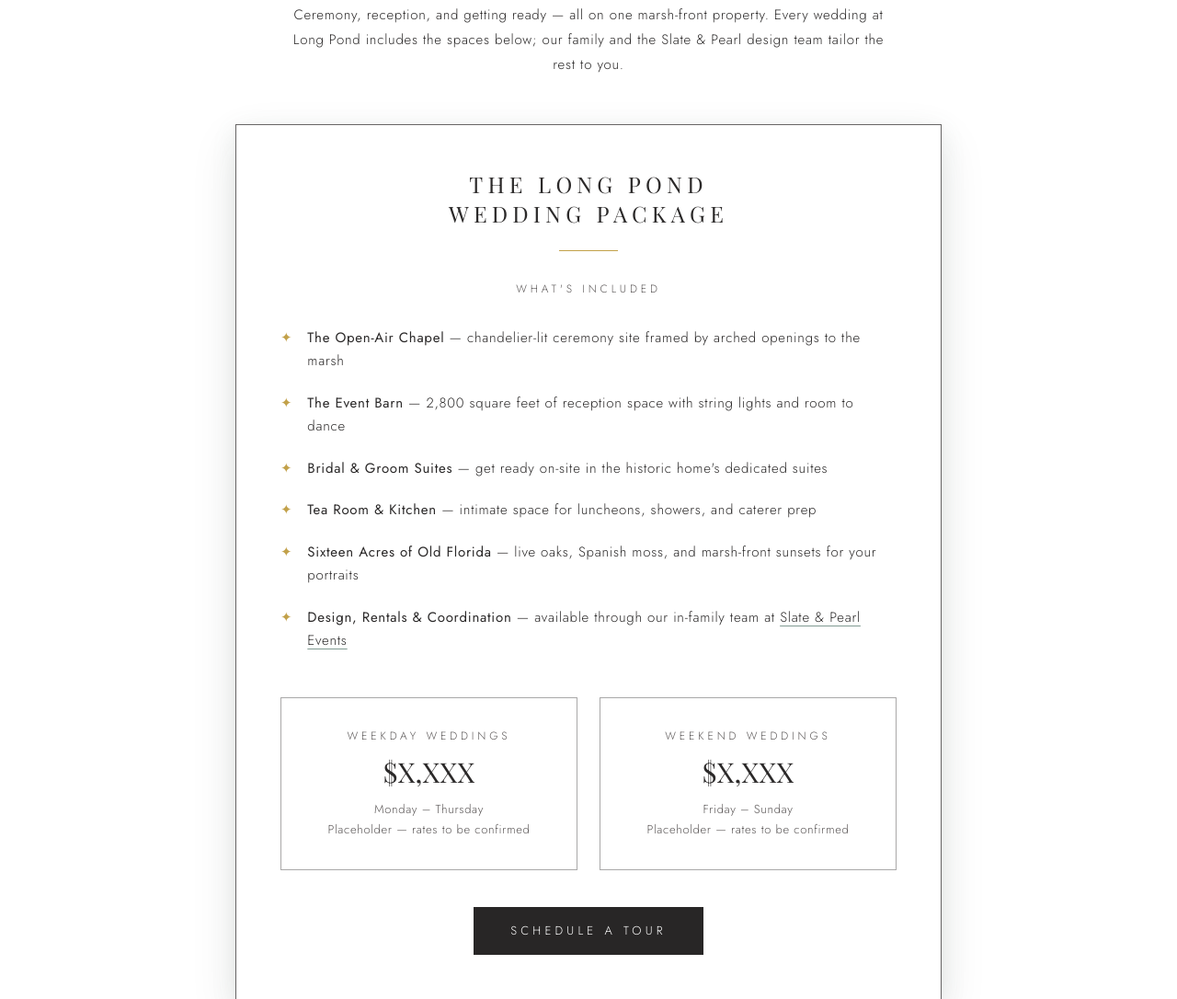
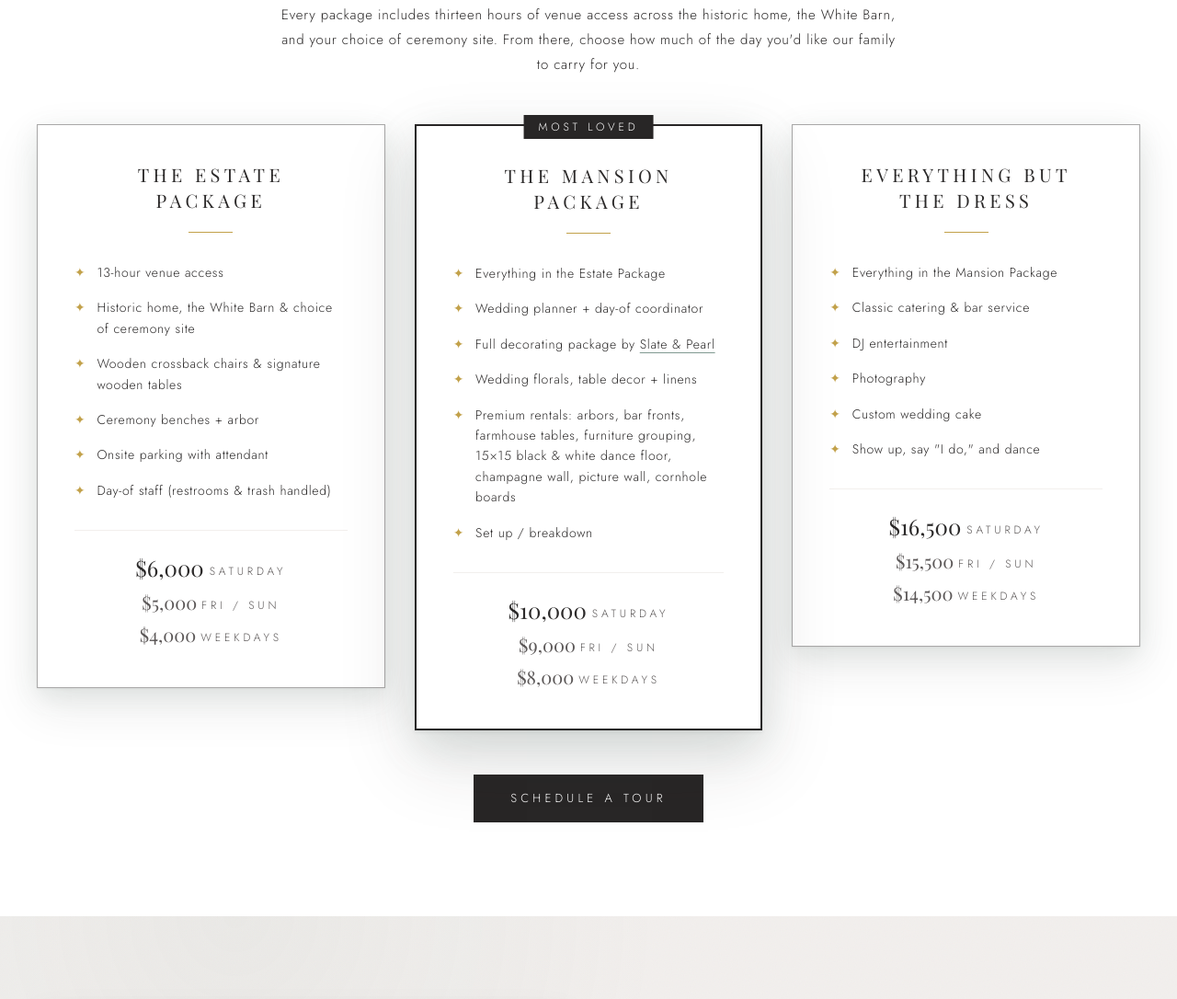
Before and after one commit to treyfish/Long-Pond-Plantation, a website: page packages.html in a window 1280 px wide. Shown: the part 803-1889 px from the top of the page at 92% size. Drawn offline with nearby package versions, Linux system fonts and the light colour scheme; a web font is replaced by a local one.

Commit message:
feat: real package tiers & pricing from client's Pricing & Amenities PDFs
Co-Authored-By: Claude Fable 5 <noreply@anthropic.com>

```diff
--- a/packages.html
+++ b/packages.html
@@ -109,8 +109,7 @@
   <main>
     <!-- ======= PAGE HERO ======= -->
     <section class="relative h-[42vh] min-h-[320px] overflow-hidden">
-      <!-- MEDIA SLOT: dressed reception table close-up -->
-      <img src="assets/img/sweetheart-table.jpg" alt="Dressed reception table in the event barn" class="absolute inset-0 w-full h-full object-cover" />
+      <img src="assets/img/sweetheart-table.jpg" alt="Sweetheart table in the event barn" class="absolute inset-0 w-full h-full object-cover" />
       <div class="absolute inset-0 bg-gradient-to-t from-black/50 via-black/10 to-black/20"></div>
       <div class="absolute inset-0 bg-lp-sage mix-blend-multiply opacity-20"></div>
       <h1 class="absolute inset-x-0 top-16 text-center font-display uppercase tracking-hero text-white text-2xl md:text-4xl drop-shadow-[0_2px_10px_rgba(0,0,0,0.4)] rise rise-1">Packages &amp; Pricing</h1>
@@ -119,7 +118,7 @@
     <!-- ======= INTRO ======= -->
     <section class="text-center px-6 pt-[clamp(3rem,6vw,5rem)] pb-[clamp(2rem,4vw,3.5rem)]">
       <p class="font-script text-4xl md:text-5xl">one place, your whole day</p>
-      <p class="font-sans font-light text-[15px] tracking-bodywide leading-[1.8] max-w-2xl mx-auto mt-6">Ceremony, reception, and getting ready — all on one marsh-front property. Every wedding at Long Pond includes the spaces below; our family and the Slate &amp; Pearl design team tailor the rest to you.</p>
+      <p class="font-sans font-light text-[15px] tracking-bodywide leading-[1.8] max-w-2xl mx-auto mt-6">Every package includes thirteen hours of venue access across the historic home, the White Barn, and your choice of ceremony site. From there, choose how much of the day you'd like our family to carry for you.</p>
     </section>
 
     <!--
@@ -127,38 +126,71 @@
       email-capture landing page — the White Magnolia pattern — which turns this page into
       a lead-gen machine. See CLIENT-REVIEW.md.
     -->
-    <!-- ======= THE PACKAGE PANEL ======= -->
+    <!-- ======= THREE PACKAGES (from the client's own Pricing & Amenities PDFs on the old site) ======= -->
     <section class="px-6 pb-[clamp(4rem,8vw,6.5rem)]">
-      <div class="max-w-3xl mx-auto border border-lp-charcoal/70 bg-lp-white shadow-card p-8 md:p-12">
-        <h2 class="h-serif text-xl md:text-2xl text-center">The Long Pond<br/>Wedding Package</h2>
-        <div class="w-16 h-px bg-lp-gold mx-auto mt-6"></div>
-        <p class="label-cap text-center mt-8">What's included</p>
-        <ul class="mt-8 space-y-5 font-sans font-light text-[15px] tracking-bodywide leading-[1.7]">
-          <li class="flex gap-4"><span class="text-lp-gold shrink-0">✦</span><span><strong class="font-normal">The Open-Air Chapel</strong> — chandelier-lit ceremony site framed by arched openings to the marsh</span></li>
-          <li class="flex gap-4"><span class="text-lp-gold shrink-0">✦</span><span><strong class="font-normal">The Event Barn</strong> — 2,800 square feet of reception space with string lights and room to dance</span></li>
-          <li class="flex gap-4"><span class="text-lp-gold shrink-0">✦</span><span><strong class="font-normal">Bridal &amp; Groom Suites</strong> — get ready on-site in the historic home's dedicated suites</span></li>
-          <li class="flex gap-4"><span class="text-lp-gold shrink-0">✦</span><span><strong class="font-normal">Tea Room &amp; Kitchen</strong> — intimate space for luncheons, showers, and caterer prep</span></li>
-          <li class="flex gap-4"><span class="text-lp-gold shrink-0">✦</span><span><strong class="font-normal">Sixteen Acres of Old Florida</strong> — live oaks, Spanish moss, and marsh-front sunsets for your portraits</span></li>
-          <li class="flex gap-4"><span class="text-lp-gold shrink-0">✦</span><span><strong class="font-normal">Design, Rentals &amp; Coordination</strong> — available through our in-family team at <a href="slate-and-pearl.html" class="underline underline-offset-4 decoration-lp-sage hover:opacity-60 transition-opacity duration-300 focus-visible:outline focus-visible:outline-2 focus-visible:outline-offset-2 focus-visible:outline-lp-sage">Slate &amp; Pearl Events</a></span></li>
-        </ul>
+      <div class="max-w-site mx-auto grid lg:grid-cols-3 gap-8 items-start">
 
-        <!-- PLACEHOLDER PRICING — confirm real package tiers & rates with client (CLIENT-QUESTIONS.md) -->
-        <div class="grid md:grid-cols-2 gap-6 mt-12">
-          <div class="border border-lp-charcoal/40 p-8 text-center space-y-3">
-            <p class="label-cap">Weekday Weddings</p>
-            <p class="font-display text-3xl">$X,XXX</p>
-            <p class="font-sans font-light text-[13px] tracking-bodywide text-lp-soft leading-[1.7]">Monday – Thursday<br/>Placeholder — rates to be confirmed</p>
-          </div>
-          <div class="border border-lp-charcoal/40 p-8 text-center space-y-3">
-            <p class="label-cap">Weekend Weddings</p>
-            <p class="font-display text-3xl">$X,XXX</p>
-            <p class="font-sans font-light text-[13px] tracking-bodywide text-lp-soft leading-[1.7]">Friday – Sunday<br/>Placeholder — rates to be confirmed</p>
+        <!-- ESTATE -->
+        <div class="border border-lp-charcoal/40 bg-lp-white shadow-card p-8 md:p-10">
+          <h2 class="h-serif text-lg md:text-xl text-center">The Estate<br/>Package</h2>
+          <div class="w-12 h-px bg-lp-gold mx-auto mt-5"></div>
+          <ul class="mt-8 space-y-4 font-sans font-light text-[14px] tracking-bodywide leading-[1.6]">
+            <li class="flex gap-3"><span class="text-lp-gold shrink-0">✦</span><span>13-hour venue access</span></li>
+            <li class="flex gap-3"><span class="text-lp-gold shrink-0">✦</span><span>Historic home, the White Barn &amp; choice of ceremony site</span></li>
+            <li class="flex gap-3"><span class="text-lp-gold shrink-0">✦</span><span>Wooden crossback chairs &amp; signature wooden tables</span></li>
+            <li class="flex gap-3"><span class="text-lp-gold shrink-0">✦</span><span>Ceremony benches + arbor</span></li>
+            <li class="flex gap-3"><span class="text-lp-gold shrink-0">✦</span><span>Onsite parking with attendant</span></li>
+            <li class="flex gap-3"><span class="text-lp-gold shrink-0">✦</span><span>Day-of staff (restrooms &amp; trash handled)</span></li>
+          </ul>
+          <div class="border-t border-lp-cream mt-8 pt-6 text-center space-y-1">
+            <p class="font-display text-2xl">$6,000 <span class="label-cap align-middle">Saturday</span></p>
+            <p class="font-display text-xl text-lp-soft">$5,000 <span class="label-cap align-middle">Fri / Sun</span></p>
+            <p class="font-display text-xl text-lp-soft">$4,000 <span class="label-cap align-middle">Weekdays</span></p>
           </div>
         </div>
 
-        <div class="text-center mt-10">
-          <a href="contact.html" class="btn-dark">Schedule a tour</a>
+        <!-- MANSION (featured) -->
+        <div class="border-2 border-lp-charcoal bg-lp-white shadow-float p-8 md:p-10 relative">
+          <p class="absolute -top-3 left-1/2 -translate-x-1/2 bg-lp-charcoal label-cap !text-lp-white px-4 py-1 whitespace-nowrap">Most loved</p>
+          <h2 class="h-serif text-lg md:text-xl text-center">The Mansion<br/>Package</h2>
+          <div class="w-12 h-px bg-lp-gold mx-auto mt-5"></div>
+          <ul class="mt-8 space-y-4 font-sans font-light text-[14px] tracking-bodywide leading-[1.6]">
+            <li class="flex gap-3"><span class="text-lp-gold shrink-0">✦</span><span>Everything in the Estate Package</span></li>
+            <li class="flex gap-3"><span class="text-lp-gold shrink-0">✦</span><span>Wedding planner + day-of coordinator</span></li>
+            <li class="flex gap-3"><span class="text-lp-gold shrink-0">✦</span><span>Full decorating package by <a href="slate-and-pearl.html" class="underline underline-offset-4 decoration-lp-sage hover:opacity-60 transition-opacity duration-300 focus-visible:outline focus-visible:outline-2 focus-visible:outline-offset-2 focus-visible:outline-lp-sage">Slate &amp; Pearl</a></span></li>
+            <li class="flex gap-3"><span class="text-lp-gold shrink-0">✦</span><span>Wedding florals, table decor + linens</span></li>
+            <li class="flex gap-3"><span class="text-lp-gold shrink-0">✦</span><span>Premium rentals: arbors, bar fronts, farmhouse tables, furniture grouping, 15×15 black &amp; white dance floor, champagne wall, picture wall, cornhole boards</span></li>
+            <li class="flex gap-3"><span class="text-lp-gold shrink-0">✦</span><span>Set up / breakdown</span></li>
+          </ul>
+          <div class="border-t border-lp-cream mt-8 pt-6 text-center space-y-1">
+            <p class="font-display text-2xl">$10,000 <span class="label-cap align-middle">Saturday</span></p>
+            <p class="font-display text-xl text-lp-soft">$9,000 <span class="label-cap align-middle">Fri / Sun</span></p>
+            <p class="font-display text-xl text-lp-soft">$8,000 <span class="label-cap align-middle">Weekdays</span></p>
+          </div>
         </div>
+
+        <!-- EVERYTHING BUT THE DRESS -->
+        <div class="border border-lp-charcoal/40 bg-lp-white shadow-card p-8 md:p-10">
+          <h2 class="h-serif text-lg md:text-xl text-center">Everything But<br/>The Dress</h2>
+          <div class="w-12 h-px bg-lp-gold mx-auto mt-5"></div>
+          <ul class="mt-8 space-y-4 font-sans font-light text-[14px] tracking-bodywide leading-[1.6]">
+            <li class="flex gap-3"><span class="text-lp-gold shrink-0">✦</span><span>Everything in the Mansion Package</span></li>
+            <li class="flex gap-3"><span class="text-lp-gold shrink-0">✦</span><span>Classic catering &amp; bar service</span></li>
+            <li class="flex gap-3"><span class="text-lp-gold shrink-0">✦</span><span>DJ entertainment</span></li>
+            <li class="flex gap-3"><span class="text-lp-gold shrink-0">✦</span><span>Photography</span></li>
+            <li class="flex gap-3"><span class="text-lp-gold shrink-0">✦</span><span>Custom wedding cake</span></li>
+            <li class="flex gap-3"><span class="text-lp-gold shrink-0">✦</span><span>Show up, say "I do," and dance</span></li>
+          </ul>
+          <div class="border-t border-lp-cream mt-8 pt-6 text-center space-y-1">
+            <p class="font-display text-2xl">$16,500 <span class="label-cap align-middle">Saturday</span></p>
+            <p class="font-display text-xl text-lp-soft">$15,500 <span class="label-cap align-middle">Fri / Sun</span></p>
+            <p class="font-display text-xl text-lp-soft">$14,500 <span class="label-cap align-middle">Weekdays</span></p>
+          </div>
+        </div>
+
+      </div>
+      <div class="text-center mt-12">
+        <a href="contact.html" class="btn-dark">Schedule a tour</a>
       </div>
     </section>
 
@@ -166,13 +198,12 @@
     <section class="band-cream grain px-6 py-[clamp(4rem,8vw,6.5rem)]">
       <div class="max-w-site mx-auto grid md:grid-cols-2 gap-10 items-center relative z-10">
         <div class="relative overflow-hidden shadow-card">
-          <!-- MEDIA SLOT: tea room set for a shower/luncheon -->
           <img src="assets/img/tea-room.jpg" alt="Tea room set for a luncheon" class="w-full object-cover" />
         </div>
         <div class="space-y-5 text-center md:text-left">
           <h2 class="h-serif text-xl md:text-2xl">Events of Every Size</h2>
           <p class="font-sans font-light text-[15px] tracking-bodywide leading-[1.8]">Don't settle for a dull party. From corporate events and reunions in the barn to bridal showers and holiday gatherings in the historic home's tea room, we'll help tailor the space to fit your event.</p>
-          <p class="font-sans font-light text-[15px] tracking-bodywide leading-[1.8]">Light catering is <em>available upon request</em> — ask us about menu options when you book your tour.</p>
+          <p class="font-sans font-light text-[15px] tracking-bodywide leading-[1.8]">Ask us about catering and bar service options when you book your tour.</p>
           <a href="contact.html" class="btn-ghost">Plan your event</a>
         </div>
       </div>
```
Also changed, not shown: CLIENT-QUESTIONS.md (+1 -1 lines), _dev/body-packages.frag (+62 -31 lines), 1 other file.
